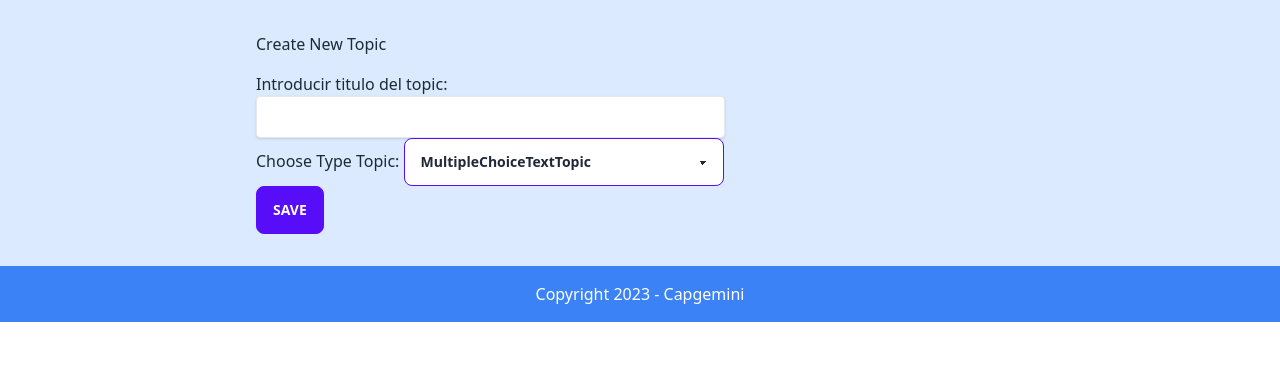
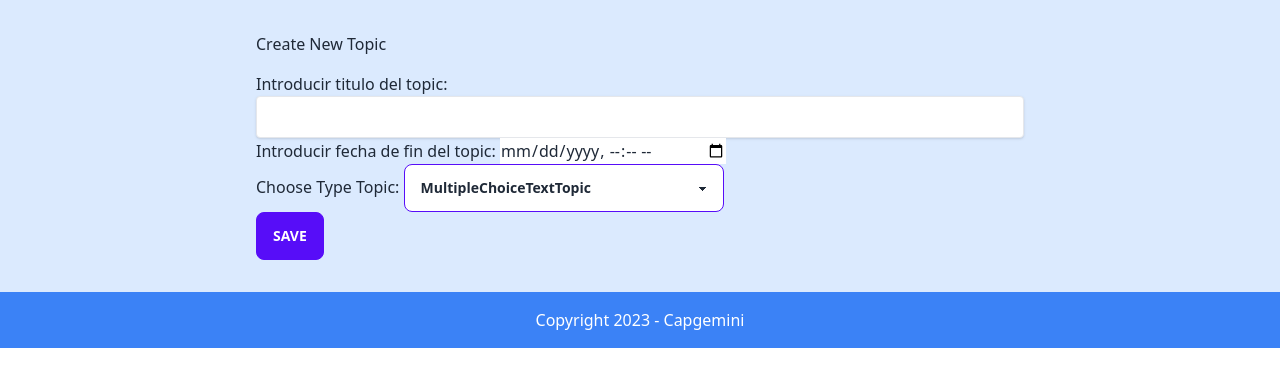
Before and after one commit to ThePhrontistery/alabar-python, a Flask app: page /alabar/newtopic in a window 1280 px wide. Shown: the part 92-479 px from the top of the page. Run offline with Flask 3, Linux system fonts and the light colour scheme; the visitor is signed in with stand-in values (Sample User, id 1); some libraries are stand-ins or nearby versions; some web fonts are replaced.

Commit message:
boton save de new topic

```diff
--- a/alabar/data.py
+++ b/alabar/data.py
@@ -222,3 +222,21 @@
     for answer in possible_answers:
         answer.count = (x == answer.order).sum()
     return possible_answers
+
+def save_topic_results(topic):
+    "Estando en pantalla NEW TOPIC,al dar al botón SAVE se graba en BBDD"
+    with transactional_session() as session:
+        #Metodo create_topic que inserta en 'Topic' cada topic (devuelve topic) pasando topic con los parametros
+        create_topic(topic)
+        #Metodo create_topic_item que inserta en 'Topic_item'
+        #create_topic_item(???)
+        result = True
+        return result
+
+def create_topic(topic):
+    "Create record in topic"
+    #Creamos objeto topic de la clase Topic  pasando los campos por parametro para luego añadirlos a la tabla
+    topic = Topic(title_topic=topic.title_topic, id_owner=topic.id_owner,type_topic=topic.type_topic,
+                  start_date=datetime.datetime.now(),end_date=topic.end_date,status=True,participation=0,
+                  deleted_date=datetime.datetime(9999, 12, 31))
+    return db.session.add(topic)
--- a/alabar/views.py
+++ b/alabar/views.py
@@ -1,7 +1,8 @@
 import datetime
 from flask import Blueprint, redirect, render_template, request, session, url_for
 
-from alabar.data import get_topic_by_id, get_topic_ticket_by_topic_and_user, get_topics_by_user_and_owner, get_user_by_code, get_user_by_id, save_results, show_result, topic_delete, topic_reopen, typetopics
+from alabar.data import get_topic_by_id, get_topic_ticket_by_topic_and_user, get_topics_by_user_and_owner, get_user_by_code, get_user_by_id, save_results, save_topic_results, show_result, topic_delete, topic_reopen, typetopics
+from alabar.models import Topic_data
 
 
 
@@ -84,8 +85,27 @@
 
 @alabar_bp.route('/alabar/newtopic', methods=['GET'])
 def newtopic():
+    """Pasar a la plantilla de newtopic.html los tipos de topic"""
     return render_template('newtopic.html', typetopics=typetopics)
 
 @alabar_bp.route('/alabar/save_topic', methods=['POST'])
 def save_topic():
-    return redirect(url_for('alabar.index'))
+    """Actualizacion en BBDD los resultados de salvar el topic"""
+    #1.1 Obtenemos datos de pantalla con request.form (titulo,fecha fin,tytopic seleccionado)
+    title_topic = request.form['title_topic']
+    # end_date recuperada del formulario es tipo str y tiene formato AAAA-MM-DDTHH:MM:SS.
+    # hay que convertirlo a objeto datetime.datetime (con strptime) y a formato AAAA-MM-DD HH:MM:SS
+    end_date= datetime.datetime.strptime(request.form['end_date'], "%Y-%m-%dT%H:%M")
+    typetopic = request.form['typetopic']
+    #1.2 del user_code conectado recuperamos su id.user
+    user = get_user_by_code(session['CURRENT_USER'])
+    #1.3 Creamos objeto topic de la clase Topic_data para pasar todos los parametros que necesita para crear topic
+    topic = Topic_data(title_topic=title_topic,id_owner=user.id_user,type_topic=typetopic,
+                       end_date=end_date)
+    #1.4 save_topic_results (estando en pantalla NEW TOPIC,al dar al botón SAVE se graba en BBDD) -> True o False
+    # Tiene los metodos 'create_topic' y  'create_topic_item'
+    # Si ha grabado bien, vuelve a la funcion index para volver a mostrar la tabla de topic actualizada
+    if save_topic_results(topic):
+        return redirect(url_for('alabar.index'))
+    else:
+        return render_template('error.html', error_message="error", error_description="No se ha podido grabar su respuesta, inténtelo más tarde")
--- a/templates/newtopic.html
+++ b/templates/newtopic.html
@@ -8,11 +8,13 @@
     <form action="{{ url_for('alabar.save_topic') }}" method="POST">
         <label>Introducir titulo del topic:</label>
         <input class="shadow appearance-none border rounded w-full py-2 px-3 mr-4 text-grey-darker" name="title_topic">
+        <label for="datetime">Introducir fecha de fin del topic:</label>
+        <input type="datetime-local" id="datetime" name="end_date" value="{{ selected_datetime }}">
         <div class="form-group">
             <label for="topic-select">Choose Type Topic:</label>
-            <select name="topic-select" class="select select-primary w-full max-w-xs">
+            <select id="topic-select" name="typetopic" class="select select-primary w-full max-w-xs">
                 {% for typetopic in typetopics %}
-                <option value="{{ typetopic }}">{{ typetopic }}</option>
+                <option value="{{typetopic}}">{{typetopic}}</option>
                 {% endfor %}
             </select>
         </div>
```
Also changed, not shown: alabar/models.py (+13 -0 lines).
